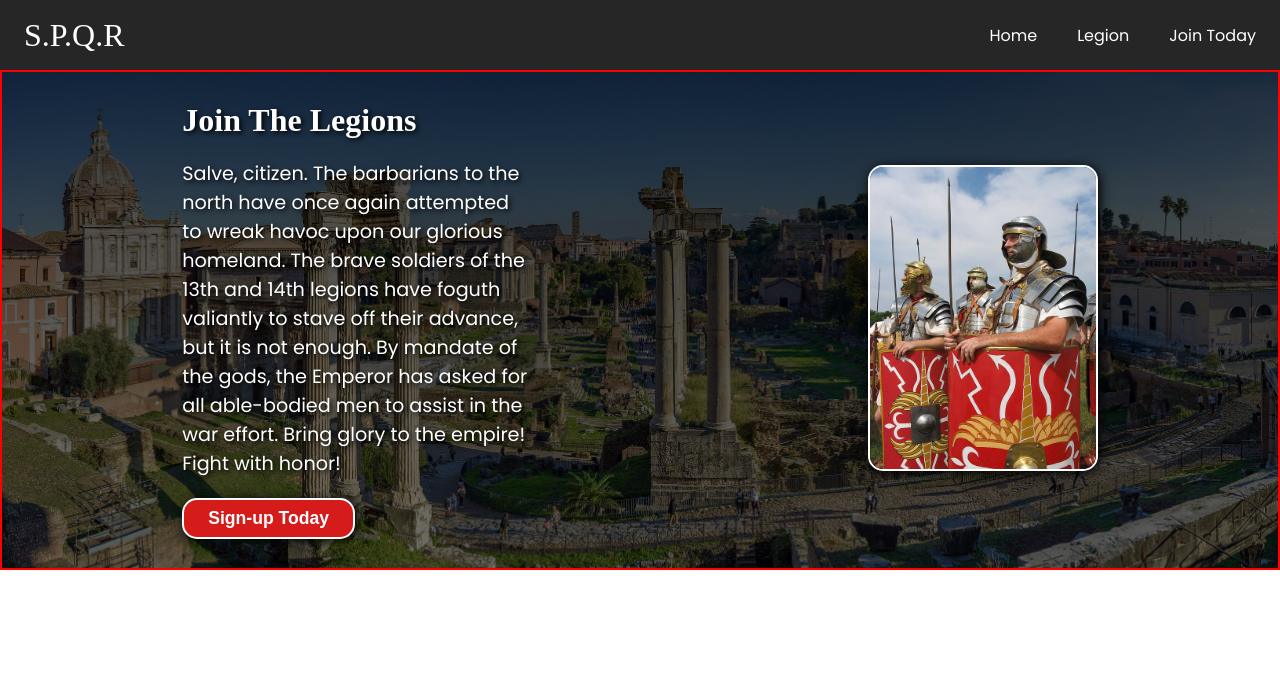
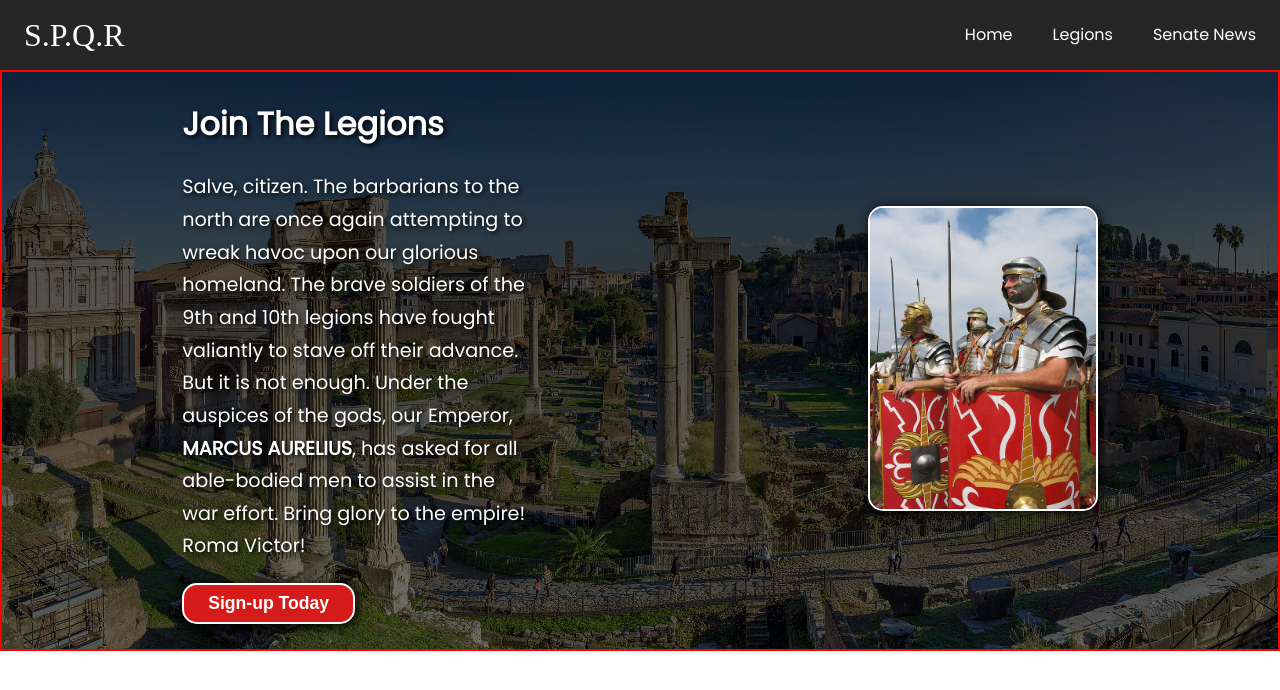
Before and after one commit to the-owl-shogun/legion-landing-page, a plain HTML site: page index.html in a window 1280 px wide. Drawn offline with Linux system fonts and the light colour scheme.

Commit message:
Correct typos in hero section and navbar menu text

```diff
--- a/index.html
+++ b/index.html
@@ -20,10 +20,10 @@
                     <a href="#" class="nav-link">Home</a>
                 </li>
                 <li class="nav-item">
-                    <a href="#" class="nav-link">Legion</a>
+                    <a href="#" class="nav-link">Legions</a>
                 </li>
                 <li class="nav-item">
-                    <a href="#" class="nav-link">Join Today</a>
+                    <a href="#" class="nav-link">Senate News</a>
                 </li>
             </ul>
         <!---------------- | HAMBURGER ICON | ---------------->
@@ -41,7 +41,7 @@
             <div class="hero-left">
                 <h1>Join The Legions</h1>
                 <p>
-                    Salve, citizen. The barbarians to the north have once again attempted to wreak havoc upon our glorious homeland. The brave soldiers of the 13th and 14th legions have foguth valiantly to stave off their advance, but it is not enough. By mandate of the gods, the Emperor has asked for all able-bodied men to assist in the war effort. Bring glory to the empire! Fight with honor!
+                    Salve, citizen. The barbarians to the north are once again attempting to wreak havoc upon our glorious homeland. The brave soldiers of the 9th and 10th legions have fought valiantly to stave off their advance. But it is not enough. Under the auspices of the gods, our Emperor, <strong>MARCUS AURELIUS</strong>, has asked for all able-bodied men to assist in the war effort. Bring glory to the empire! Roma Victor!
                 </p>
                 <div>
                     <button type="button">Sign-up Today</button>
--- a/styles.css
+++ b/styles.css
@@ -8,7 +8,10 @@
 }
 
 /* | GENERAL | --------------------------------------- */
-p, a { font-family: 'Poppins', sans-serif; }
+h1, p, a {
+    font-family: 'Poppins', sans-serif;
+    line-height: 1.7;
+}
 
 .spqr { font-family: 'Times New Roman', Times, serif; }
 
```
